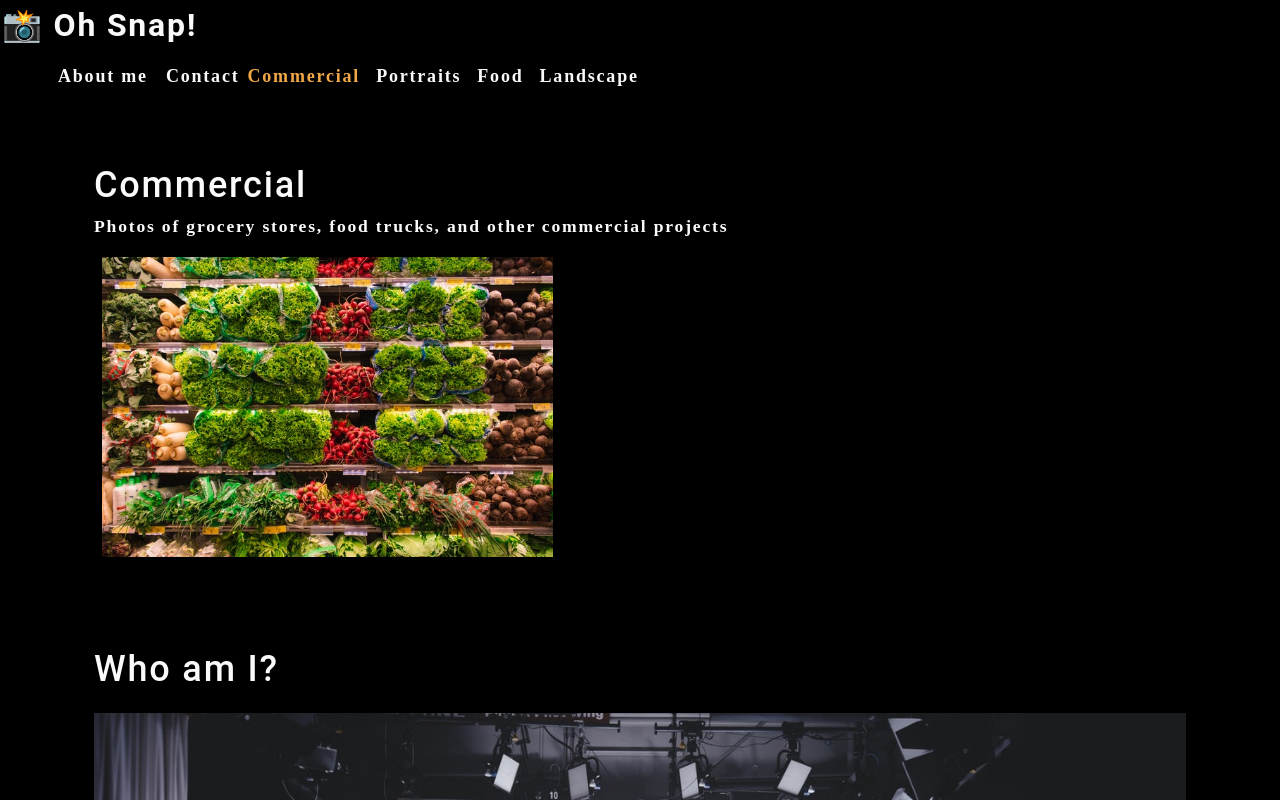
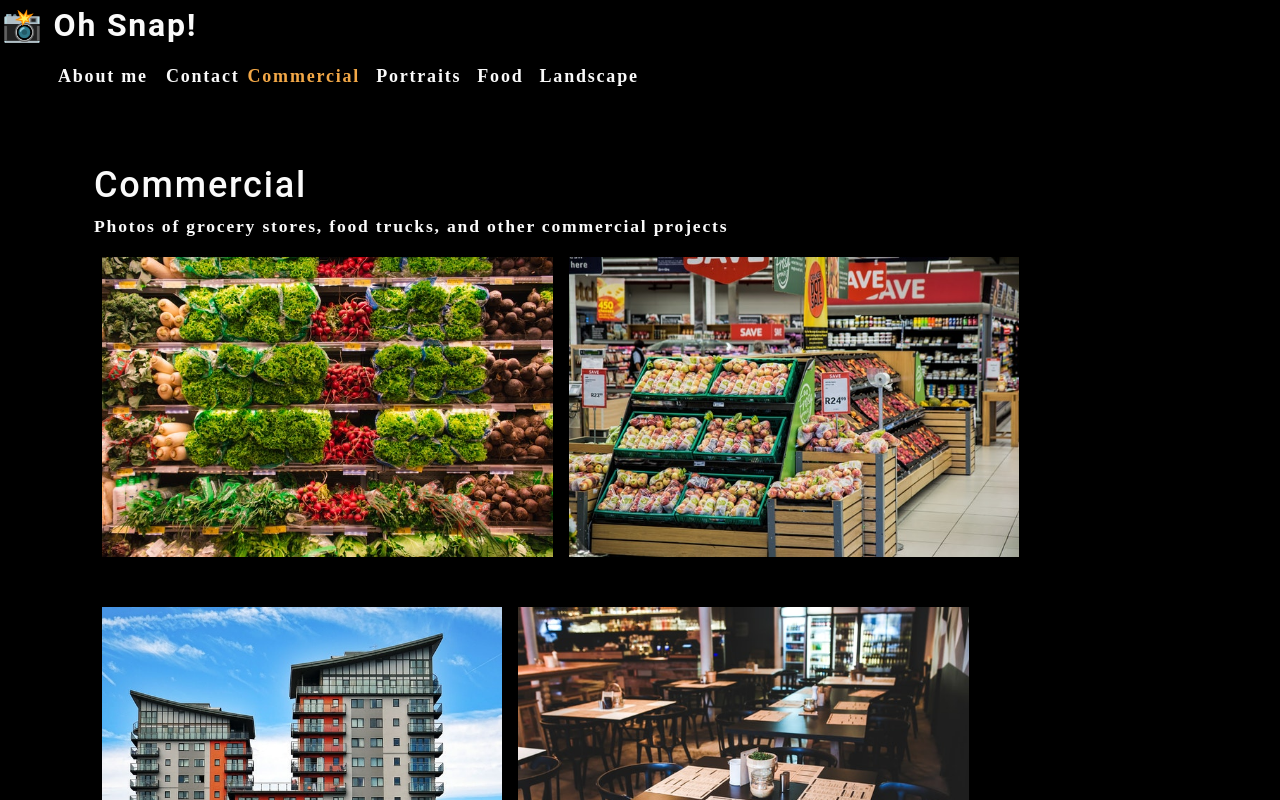
Before and after one commit to DanielArzani/photo-port, a React (Create React App) app: page / in a window 1280 px wide. Shown: the top 800 px of the page. Built offline with nearby package versions, Linux system fonts and the light colour scheme.

Commit message:
make Gallery images render conditionally

```diff
--- a/src/App.jsx
+++ b/src/App.jsx
@@ -1,5 +1,5 @@
 import React, { useState } from "react";
-import { About, Gallery, Nav } from "./components";
+import { About, Gallery, Nav, PhotoList } from "./components";
 
 function App() {
   // Don't need the setter, this offers no advantages over simply having categories = this array
@@ -27,7 +27,7 @@
         currentCategory={currentCategory}
       />
       <main>
-        <Gallery />
+        <Gallery currentCategory={currentCategory} />
         <About />
       </main>
     </>
--- a/src/components/Gallery/Gallery.jsx
+++ b/src/components/Gallery/Gallery.jsx
@@ -1,25 +1,17 @@
 import React from "react";
+
 import { capitalizeFirstLetter } from "../../utils/helpers";
-import photo from "../../assets/small/commercial/0.jpg";
+import { PhotoList } from "..";
 
-function Gallery() {
-  const currentCategory = {
-    name: "commercial",
-    description:
-      "Photos of grocery stores, food trucks, and other commercial projects",
-  };
+// Destructuring currentCategory out of props
+function Gallery({ currentCategory }) {
+  const { name, description } = currentCategory;
 
   return (
     <section>
-      <h1>{capitalizeFirstLetter(currentCategory.name)}</h1>
-      <p>{currentCategory.description}</p>
-      <div className="flex-row">
-        <img
-          src={photo}
-          alt="Commercial Example"
-          className="img-thumbnail mx-1"
-        />
-      </div>
+      <h1 data-testid="h1tag">{capitalizeFirstLetter(name)}</h1>
+      <p>{description}</p>
+      <PhotoList category={currentCategory} />
     </section>
   );
 }
--- /dev/null
+++ b/src/components/Gallery/PhotoList.jsx
@@ -0,0 +1,150 @@
+import React, { useState } from "react";
+
+function PhotoList({ category }) {
+  //   console.log(category.name);
+  const [photos] = useState([
+    {
+      name: "Grocery aisle",
+      category: "commercial",
+      description:
+        "Lorem ipsum dolor sit amet, consectetur adipiscing elit. Nunc ultricie",
+    },
+    {
+      name: "Grocery booth",
+      category: "commercial",
+      description:
+        "Lorem ipsum dolor sit amet, consectetur adipiscing elit. Nunc ultricie",
+    },
+    {
+      name: "Building exterior",
+      category: "commercial",
+      description:
+        "Lorem ipsum dolor sit amet, consectetur adipiscing elit. Nunc ultricie",
+    },
+    {
+      name: "Restaurant table",
+      category: "commercial",
+      description:
+        "Lorem ipsum dolor sit amet, consectetur adipiscing elit. Nunc ultricie",
+    },
+    {
+      name: "Cafe interior",
+      category: "commercial",
+      description:
+        "Lorem ipsum dolor sit amet, consectetur adipiscing elit. Nunc ultricie",
+    },
+    {
+      name: "Cat green eyes",
+      category: "portraits",
+      description:
+        "Lorem ipsum dolor sit amet, consectetur adipiscing elit. Nunc ultricie",
+    },
+    {
+      name: "Green parrot",
+      category: "portraits",
+      description:
+        "Lorem ipsum dolor sit amet, consectetur adipiscing elit. Nunc ultricie",
+    },
+    {
+      name: "Yellow macaw",
+      category: "portraits",
+      description:
+        "Lorem ipsum dolor sit amet, consectetur adipiscing elit. Nunc ultricie",
+    },
+    {
+      name: "Pug smile",
+      category: "portraits",
+      description:
+        "Lorem ipsum dolor sit amet, consectetur adipiscing elit. Nunc ultricie",
+    },
+    {
+      name: "Pancakes",
+      category: "food",
+      description:
+        "Lorem ipsum dolor sit amet, consectetur adipiscing elit. Nunc ultricie",
+    },
+    {
+      name: "Burrito",
+      category: "food",
+      description:
+        "Lorem ipsum dolor sit amet, consectetur adipiscing elit. Nunc ultricie",
+    },
+    {
+      name: "Scallop pasta",
+      category: "food",
+      description:
+        "Lorem ipsum dolor sit amet, consectetur adipiscing elit. Nunc ultricie",
+    },
+    {
+      name: "Burger",
+      category: "food",
+      description:
+        "Lorem ipsum dolor sit amet, consectetur adipiscing elit. Nunc ultricie",
+    },
+    {
+      name: "Fruit bowl",
+      category: "food",
+      description:
+        "Lorem ipsum dolor sit amet, consectetur adipiscing elit. Nunc ultricie",
+    },
+    {
+      name: "Green river",
+      category: "landscape",
+      description:
+        "Lorem ipsum dolor sit amet, consectetur adipiscing elit. Nunc ultricie",
+    },
+    {
+      name: "Docks",
+      category: "landscape",
+      description:
+        "Lorem ipsum dolor sit amet, consectetur adipiscing elit. Nunc ultricie",
+    },
+    {
+      name: "Panoramic village by sea",
+      category: "landscape",
+      description:
+        "Lorem ipsum dolor sit amet, consectetur adipiscing elit. Nunc ultricie",
+    },
+    {
+      name: "Domestic landscape",
+      category: "landscape",
+      description:
+        "Lorem ipsum dolor sit amet, consectetur adipiscing elit. Nunc ultricie",
+    },
+    {
+      name: "Park bench",
+      category: "landscape",
+      description:
+        "Lorem ipsum dolor sit amet, consectetur adipiscing elit. Nunc ultricie",
+    },
+  ]);
+
+  const currentPhotos = photos.filter(
+    (photo) => photo.category === category.name
+  );
+  //   console.log(category);
+  //   console.log(currentPhotos);
+
+  function mapPhotos(image, i) {
+    return (
+      <img
+        // adding .default made it not work!
+        src={require(`../../assets/small/${category.name}/${i}.jpg`)}
+        // Seems like I need to require it since import doesn't work inline and I can't just
+        // leave it as a string
+        // src={`../../assets/small/${category.name}/${i}.jpg`}
+        alt={image.name}
+        className="img-thumbnail mx-1"
+        key={image.name}
+      />
+    );
+  }
+
+  return (
+    <div>
+      <div className="flex-row">{currentPhotos.map(mapPhotos)}</div>
+    </div>
+  );
+}
+
+export default PhotoList;
--- /dev/null
+++ b/src/components/Gallery/gallery-index.js
@@ -0,0 +1,4 @@
+import Gallery from "./Gallery";
+import PhotoList from "./PhotoList";
+
+export { Gallery, PhotoList };
--- a/src/components/index.js
+++ b/src/components/index.js
@@ -1,5 +1,5 @@
 import About from "./About/About";
 import Nav from "./Nav/Nav";
-import Gallery from "./Gallery/Gallery";
+import { Gallery, PhotoList } from "./Gallery/gallery-index";
 
-export { About, Nav, Gallery };
+export { About, Nav, Gallery, PhotoList };
```
